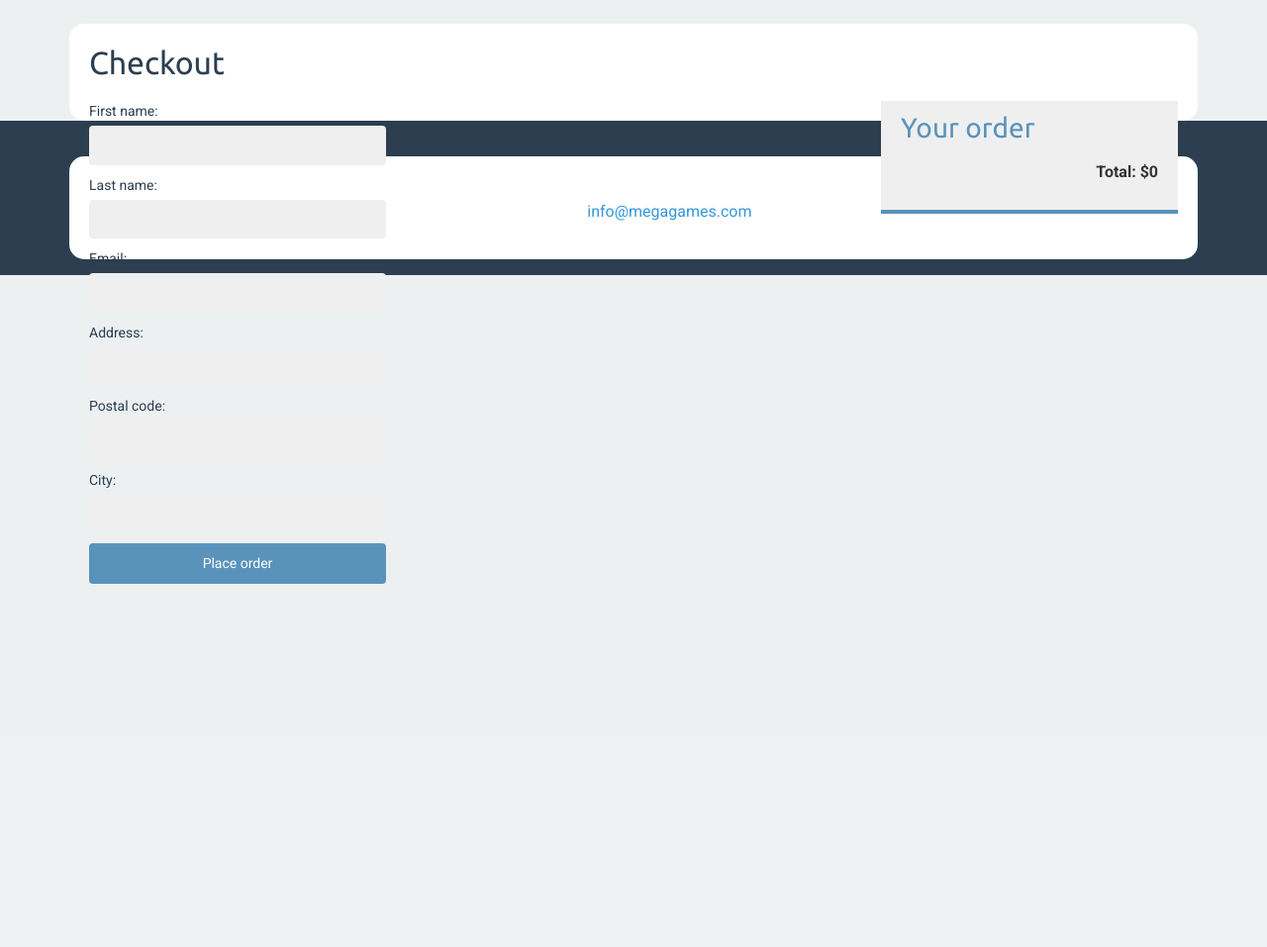
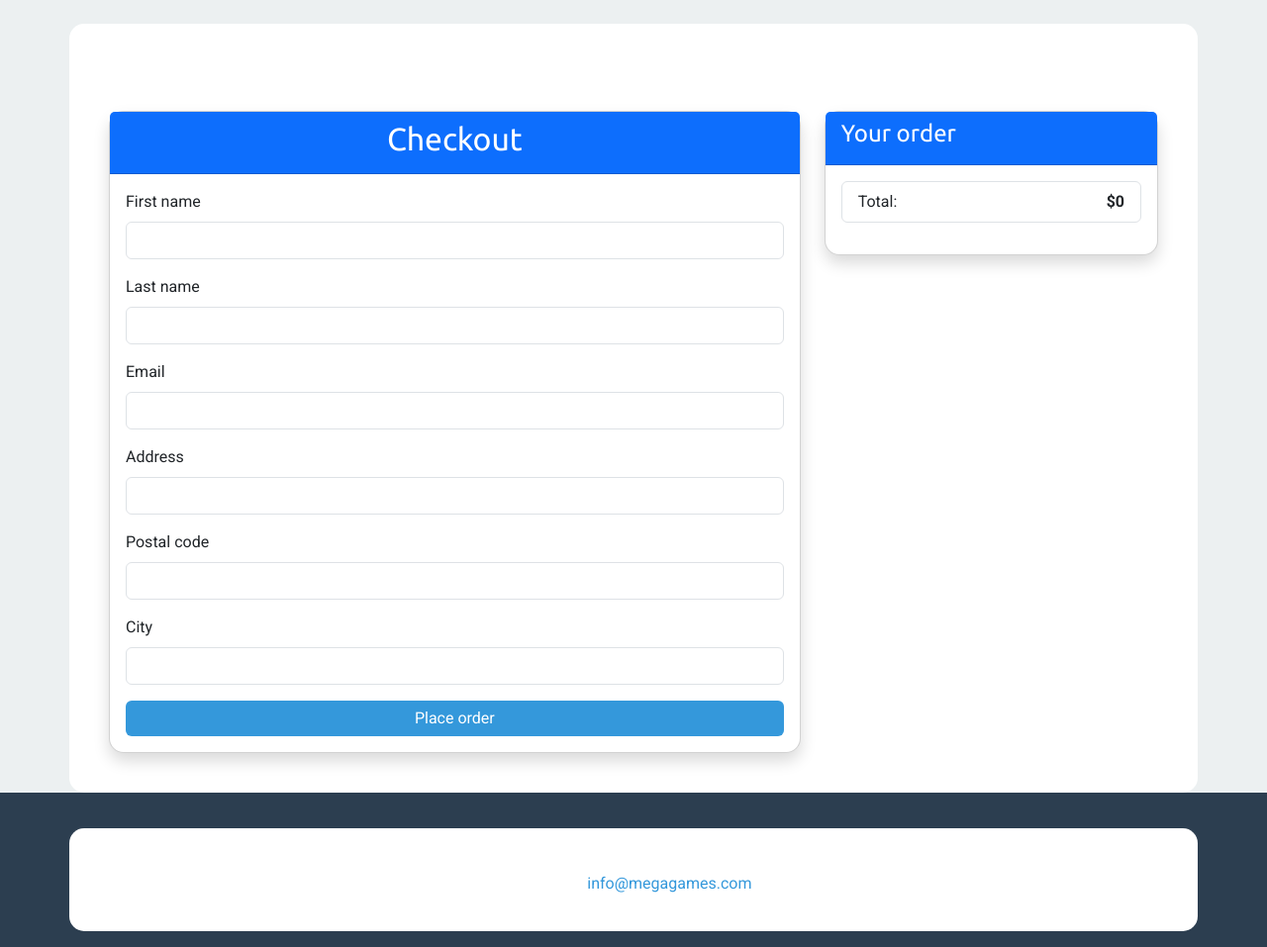
Before and after one commit to Kayser404/Mega_games_sum3, a Django app: page /orders/create/ in a window 1280 px wide. Shown: the part 56-1013 px from the top of the page at 99% size. Before the commit the page ends 646 px from the top, so only its background shows below. Run offline with Django 4.2, Linux system fonts and the light colour scheme.

Commit message:
arreglo error no visto de formulario

```diff
--- a/orders/templates/orders/order/create.html
+++ b/orders/templates/orders/order/create.html
@@ -1,26 +1,74 @@
 {% extends "shop/base.html" %}
+{% load form_tags %}
+{% load static %}
 
 {% block title %}
     Checkout
 {% endblock %}
 
 {% block content %}
-  <h1>Checkout</h1>
-  <div class="order-info">
-    <h3>Your order</h3>
-    <ul>
+<div class="container mt-5">
+    <div class="row">
+        <div class="col-md-8">
+            <div class="card shadow">
+                <div class="card-header text-center bg-primary text-white">
+                    <h2>Checkout</h2>
+                </div>
+                <div class="card-body">
+                    <form method="post">
+                        {% csrf_token %}
+                        <div class="mb-3">
+                            <label for="first_name" class="form-label">First name</label>
+                            {{ form.first_name|add_class:"form-control" }}
+                        </div>
+                        <div class="mb-3">
+                            <label for="last_name" class="form-label">Last name</label>
+                            {{ form.last_name|add_class:"form-control" }}
+                        </div>
+                        <div class="mb-3">
+                            <label for="email" class="form-label">Email</label>
+                            {{ form.email|add_class:"form-control" }}
+                        </div>
+                        <div class="mb-3">
+                            <label for="address" class="form-label">Address</label>
+                            {{ form.address|add_class:"form-control" }}
+                        </div>
+                        <div class="mb-3">
+                            <label for="postal_code" class="form-label">Postal code</label>
+                            {{ form.postal_code|add_class:"form-control" }}
+                        </div>
+                        <div class="mb-3">
+                            <label for="city" class="form-label">City</label>
+                            {{ form.city|add_class:"form-control" }}
+                        </div>
+                        <div class="d-grid">
+                            <button type="submit" class="btn btn-primary">Place order</button>
+                        </div>
+                    </form>
+                </div>
+            </div>
+        </div>
+        <div class="col-md-4">
+            <div class="card shadow">
+                <div class="card-header bg-primary text-white">
+                    <h4>Your order</h4>
+                </div>
+                <div class="card-body">
+                    <ul class="list-group mb-3">
                         {% for item in cart %}
-        <li>
+                        <li class="list-group-item d-flex justify-content-between align-items-center">
                             {{ item.quantity }}x {{ item.product.name }}
                             <span>${{ item.total_price }}</span>
                         </li>
                         {% endfor %}
+                        <li class="list-group-item d-flex justify-content-between">
+                            <span>Total:</span>
+                            <strong>${{ cart.get_total_price }}</strong>
+                        </li>
                     </ul>
-    <p>Total: ${{ cart.get_total_price }}</p>
                 </div>
-  <form method="post" class="order-form">
-    {{ form.as_p }}
-    <p><input type="submit" value="Place order"></p>
-    {% csrf_token %}
-  </form>
+            </div>
+        </div>
+    </div>
+</div>
 {% endblock %}
--- a/shop/templatetags/form_tags.py
+++ b/shop/templatetags/form_tags.py
@@ -1,7 +1,8 @@
+# shop/templatetags/form_tags.py
 from django import template
 
 register = template.Library()
 
 @register.filter(name='add_class')
-def add_class(field, css_class):
-    return field.as_widget(attrs={"class": css_class})
+def add_class(value, arg):
+    return value.as_widget(attrs={'class': arg})
```
Also changed, not shown: db.sqlite3. Lines whose indentation alone changed are shown as unchanged.
